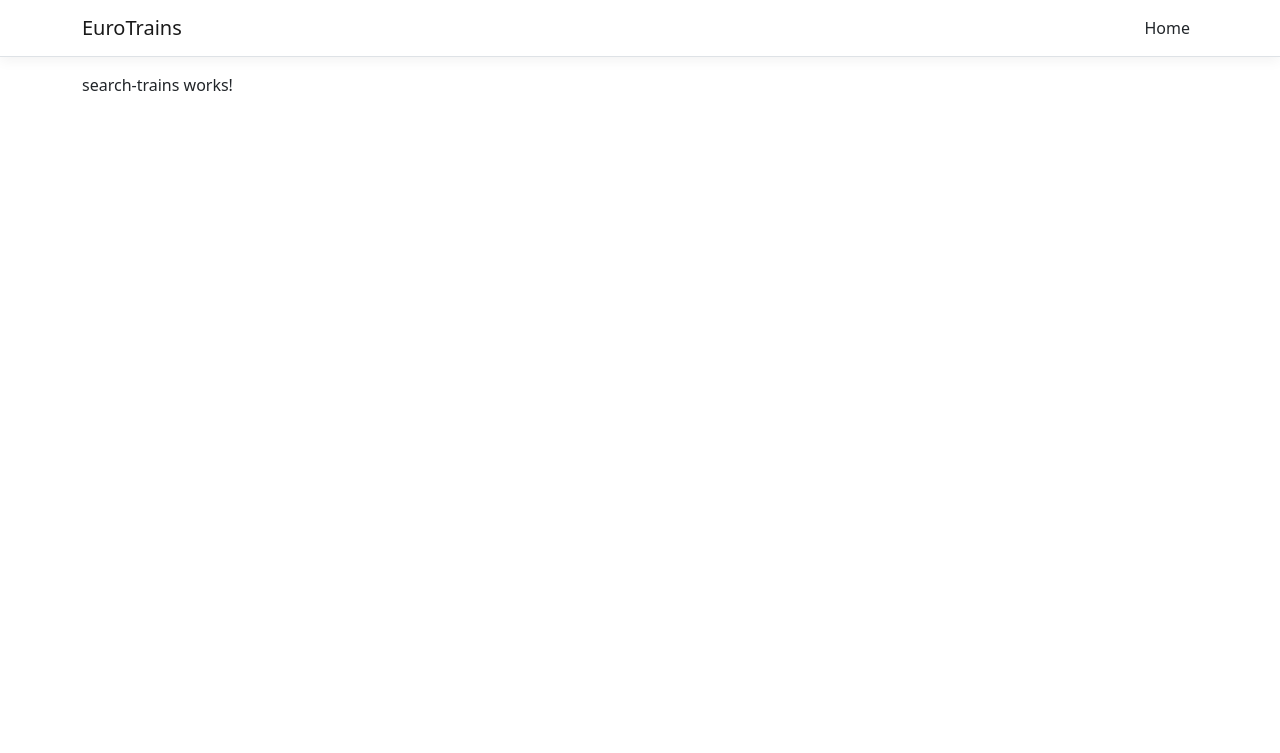
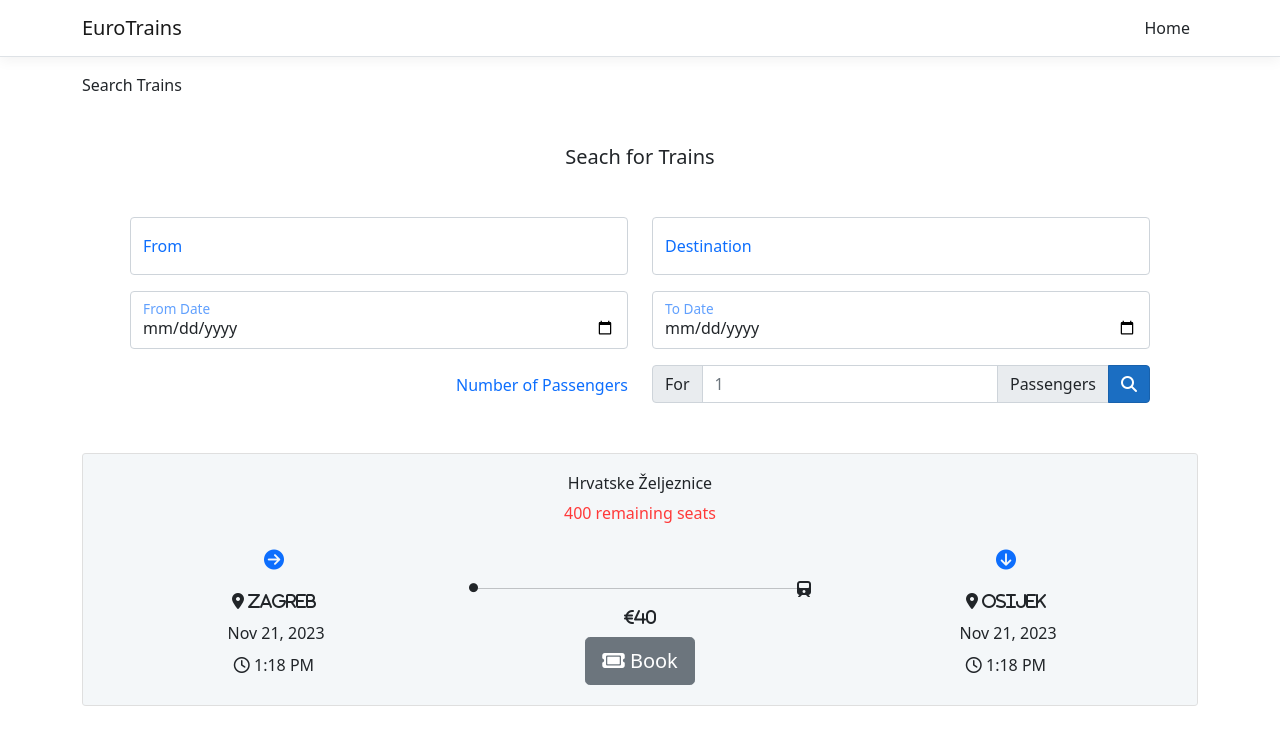
Before and after one commit to MarioBrbot/EuroTrains, an Angular app in the folder EuroTrains/ClientApp/: page / in a window 1280 px wide. Shown: the top 753 px of the page. Built offline with nearby package versions, Linux system fonts and the light colour scheme.

Commit message:
Added Interfaces and Search-Trains Styling

```diff
--- a/EuroTrains/ClientApp/angular.json
+++ b/EuroTrains/ClientApp/angular.json
@@ -28,7 +28,8 @@
             ],
             "styles": [
               "node_modules/bootstrap/dist/css/bootstrap.min.css",
-              "src/styles.css"
+              "src/styles.css",
+              "node_modules/@fortawesome/fontawesome-free/css/all.css"
             ],
             "scripts": []
           },
--- a/EuroTrains/ClientApp/package.json
+++ b/EuroTrains/ClientApp/package.json
@@ -23,6 +23,7 @@
     "@angular/platform-browser-dynamic": "^14.0.3",
     "@angular/platform-server": "^14.0.3",
     "@angular/router": "^14.0.3",
+    "@fortawesome/fontawesome-free": "^6.4.2",
     "bootstrap": "^5.1.3",
     "jquery": "^3.6.0",
     "oidc-client": "^1.11.5",
@@ -49,6 +50,5 @@
   },
   "overrides": {
     "autoprefixer": "10.4.5"
-  },
-  "optionalDependencies": {}
+  }
 }
--- a/EuroTrains/ClientApp/src/app/search-trains/search-trains.component.html
+++ b/EuroTrains/ClientApp/src/app/search-trains/search-trains.component.html
@@ -1 +1,149 @@
-<p>search-trains works!</p>
+<p>Search Trains</p>
+
+<h5 class="text-md-center m-5">Seach for Trains</h5>
+
+<div class="m-5 d-grid gap-3">
+
+  <div class="row">
+
+    <div class="col">
+      <div class="form-floating">
+        <input placeholder="From" class="form-control" />
+        <label class="text-primary form-label">From</label>
+      </div>
+    </div>
+    <div class="col">
+      <div class="form-floating">
+        <input placeholder="To" class="form-control" />
+        <label class="text-primary form-label">Destination</label>
+      </div>
+    </div>
+
+  </div>
+
+  <div class="row">
+
+    <div class="col">
+      <div class="form-floating">
+        <input type="date" placeholder="From Date" class="form-control" />
+        <label class="text-primary form-label">From Date</label>
+      </div>
+    </div>
+    <div class="col">
+      <div class="form-floating">
+        <input type="date" placeholder="To Date" class="form-control" />
+        <label class="text-primary form-label">To Date</label>
+      </div>
+    </div>
+
+  </div>
+
+  <div class="row">
+
+    <div class="col text-end">
+      <label class="form-label text-primary mt-2">
+        Number of Passengers
+      </label>
+    </div>
+    <div class="col">
+      <div class="input-group">
+        <div class="input-group-text">For</div>
+        <input type="number" class="form-control" placeholder="1"/>
+        <div class="input-group-text">Passengers</div>
+        <button type="submit" class="btn-primary btn">
+          <i class="fas fa-search"></i>
+        </button>
+      </div>
+    </div>
+
+  </div>
+
+</div>
+
+
+
+
+
+
+
+
+<div *ngFor="let train of searchResult">
+  <div class="card text-dark mt-5 text-center">
+    <div class="card-body" style="padding: 20px; background-color:#e5ecf26e">
+      <h6 class="card-title">{{train.company}}</h6>
+      <div class="card-title" style="color:#ff3939">
+        {{train.remainingNumberOfSeats}} remaining seats
+      </div>
+
+      <div class="d-grid text-center g-2">
+        <div class="row">
+          <div class="col">
+
+            <div class="col m-3">
+              <i class="text-primary fas fa-arrow-circle-right" style="font-size:20px;"></i>
+            </div>
+
+            <div class="col">
+              <i class="fa-solid fa-location-dot">
+                {{train.departure.place}}
+              </i>
+            </div>
+
+            <div class="col m-2">
+              <i class="fa-regular"></i>
+              {{train.departure.time | date }}
+            </div>
+
+            <div class="col">
+              <i class="fa-regular fa-clock"></i>
+              {{train.departure.time | date:'shortTime' }}
+            </div>
+
+
+          </div>
+
+          <div class="col">
+            <div style="display:flex;">
+              <i class="fa-solid fa-circle" style="margin-top:50px; font-size:9px;"></i>
+              <hr style="display:block; width: 100%; margin-top:55px;" />
+              <i class="fas fa-train" style="margin-top:48px;"></i>
+            </div>
+
+            <i class="fas fa-eur">{{train.price}}</i>
+            <br />
+            <a class="btn btn-secondary btn-lg mt-2">
+              <i class="fas fa-ticket"></i>
+              Book
+            </a>
+          </div>
+
+          <div class="col">
+            <div class="col m-3">
+              <i class="text-primary fas fa-arrow-circle-down" style="font-size:20px;"></i>
+            </div>
+
+            <div class="col">
+              <i class="fa-solid fa-location-dot">
+                {{train.arrival.place}}
+              </i>
+            </div>
+
+            <div class="col m-2">
+              <i class="fa-regular"></i>
+              {{train.arrival.time | date }}
+            </div>
+
+            <div class="col">
+              <i class="fa-regular fa-clock"></i>
+              {{train.arrival.time | date:'shortTime' }}
+            </div>
+          </div>
+
+
+        </div>
+      </div>
+
+    </div>
+
+  </div>
+</div>
--- a/EuroTrains/ClientApp/src/app/search-trains/search-trains.component.ts
+++ b/EuroTrains/ClientApp/src/app/search-trains/search-trains.component.ts
@@ -7,9 +7,48 @@
 })
 export class SearchTrainsComponent implements OnInit {
 
+  searchResult: TrainsRm[] = [
+    {
+      company: "Hrvatske Željeznice",
+      remainingNumberOfSeats: 400,
+      departure: { time: Date.now().toString(), place: "Zagreb" },
+      arrival: { time: Date.now().toString(), place: "Osijek" },
+      price: "40",
+    },
+    {
+      company: "Hekurudha Shqiptare",
+      remainingNumberOfSeats: 60,
+      departure: { time: Date.now().toString(), place: "Tirana" },
+      arrival: { time: Date.now().toString(), place: "Zagreb" },
+      price: "60",
+    },
+    {
+      company: "Österreichische Bundesbahnen",
+      remainingNumberOfSeats: 60,
+      departure: { time: Date.now().toString(), place: "Vienna" },
+      arrival: { time: Date.now().toString(), place: "Zagreb" },
+      price: "60",
+    },
+  ]
+
+
   constructor() { }
 
   ngOnInit(): void {
   }
 
 }
+
+
+export interface TrainsRm {
+  company: string;
+  arrival: TimePlaceRm;
+  departure: TimePlaceRm;
+  price: string;
+  remainingNumberOfSeats: number;
+}
+
+export interface TimePlaceRm {
+  place: string;
+  time: string;
+}
```
Also changed, not shown: 1 other file (tests, documents, lock files or other folders).
